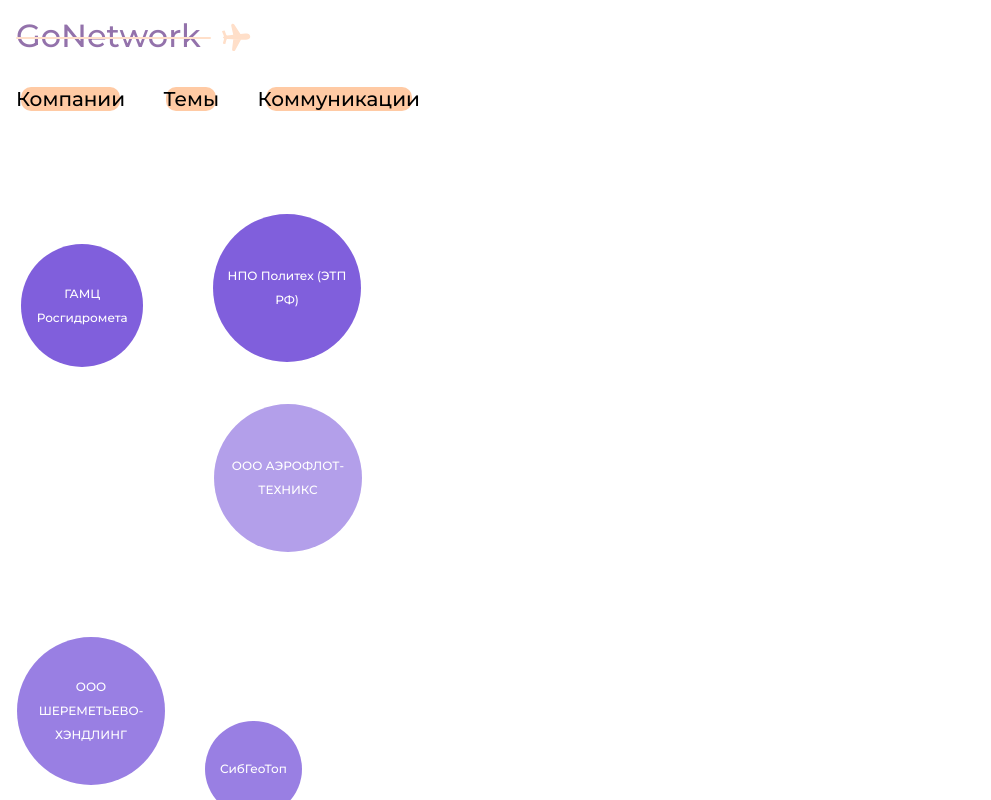
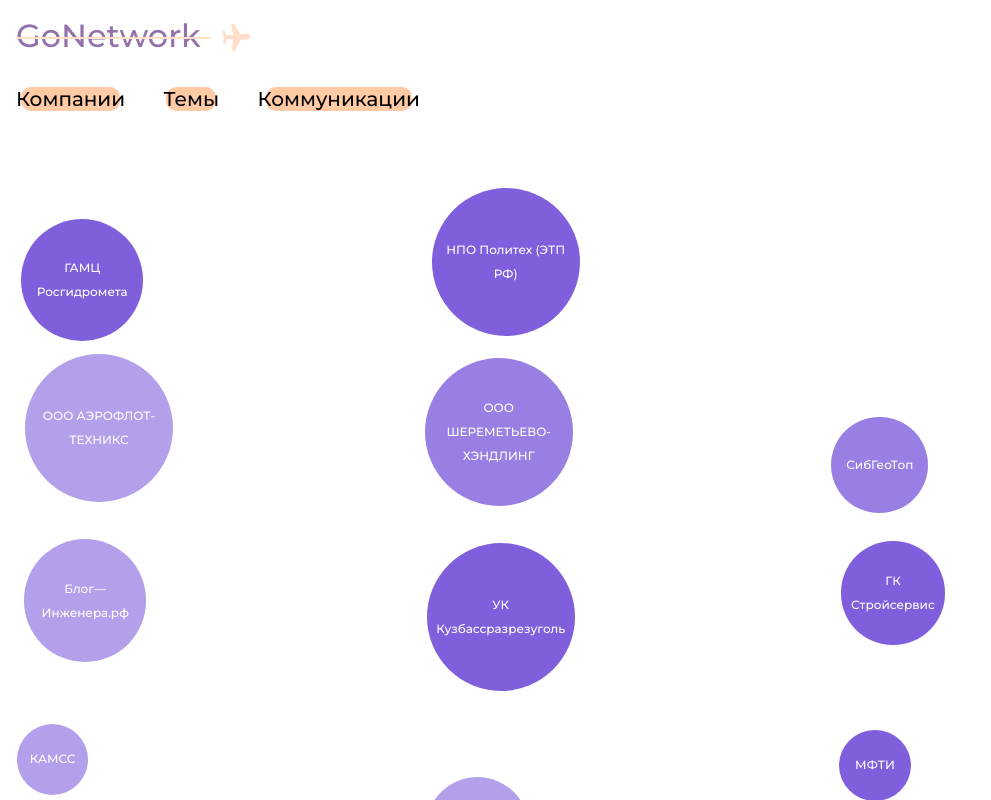
Before and after one commit to HannaTsilikina/GoNetwork-Community, a React (Vite) app: page /companies in a window 1280 px wide. Shown: the top 800 px of the page, without its empty margins (0-991 px from the left). Built offline with nearby package versions, Linux system fonts and the light colour scheme.

Commit message:
Anna's commit

```diff
--- /dev/null
+++ b/src/Components/Departments/Departments.jsx
@@ -0,0 +1,70 @@
+import { Link } from "react-router-dom";
+// import "./../MainScreen.scss";
+import "./Departments.scss";
+import randomProperties from "../../helpers/RandomPosition";
+import { randomIntFromInterval } from "../../helpers/commonFunctions";
+
+const arrayOfPosition = [
+  "position-left-start",
+  "position-left-end",
+  "position-center",
+  "position-right-end",
+  "position-right-start",
+];
+const arrayOfColors = ["violet300", "violet400", "violet500"];
+
+const Departments = ({ arrayOfCompanies }) => {
+  return (
+    <div className="departments__items">
+      {arrayOfCompanies.map((item, index) => {
+        let position = randomProperties(arrayOfPosition);
+        let color = randomProperties(arrayOfColors);
+        let display = "";
+        let size;
+        let marginTop = `${randomIntFromInterval(0, 20)}px`;
+        let marginBottom = `${randomIntFromInterval(0, 20)}px`;
+        let marginLeft = `${randomIntFromInterval(0, 10)}px`;
+        let marginRight = `${randomIntFromInterval(0, 10)}px`;
+
+        if (item.length === 0) {
+          display = "display";
+          size = "sizeNone";
+        }
+        if (item.length > 2) {
+          size = "sizeXXS";
+        }
+        if (item.length > 5) {
+          size = "sizeXS";
+        }
+        if (item.length > 7) {
+          size = "sizeS";
+        }
+        if (item.length > 10) {
+          size = "sizeM";
+        }
+        if (item.length > 14) {
+          size = "sizeL";
+        }
+        if (item.length > 18) {
+          size = "sizeXL";
+        }
+        return (
+          <Link className="mainscreen__company" key={index}>
+            <div
+              className={`mainscreen__department  ${position} ${color} ${size} ${display}`}
+              style={{
+                marginTop: `${marginTop}`,
+                marginBottom: `${marginBottom}`,
+                marginLeft: `${marginLeft}`,
+                marginRight: `${marginRight}`,
+              }}
+            >
+              {item}
+            </div>
+          </Link>
+        );
+      })}
+    </div>
+  );
+};
+export default Departments;
--- /dev/null
+++ b/src/Components/Departments/Departments.scss
@@ -0,0 +1,90 @@
+@import "../../style/vars.scss";
+@import "../../style/App.scss";
+
+.departments__items {
+  display: grid;
+  max-width: 100vw;
+  grid-template-columns: 1fr 1fr 1fr;
+  grid-auto-rows: 14vw;
+}
+
+.departments__items {
+  a {
+    text-decoration: none;
+  }
+  .mainscreen__company {
+    cursor: pointer;
+    display: flex;
+  }
+  .mainscreen__department {
+    border-radius: 50%;
+    display: flex;
+    justify-content: center;
+    align-items: center;
+    color: $whiteColor;
+    font-family: $fontFamily;
+    font-size: 0.75rem;
+    font-weight: 500;
+    line-height: 24px;
+    word-wrap: break-word;
+    padding: 10px;
+  }
+  .sizeNone {
+    height: 0px;
+    width: 0px;
+    display: none;
+  }
+}
+
+@media screen and (min-width: 1366px) and (max-width: 1920px) {
+  .mainscreen-main__items {
+    .mainscreen__department {
+      font-size: 1.1rem;
+    }
+    .sizeNone {
+      height: 0px;
+      width: 0px;
+      display: none;
+    }
+  }
+}
+@media screen and (min-width: 1366px) and (max-width: 1560px) {
+  .mainscreen-main__items {
+    .mainscreen__department {
+      font-size: 0.75rem;
+    }
+  }
+}
+@media screen and (min-width: 1024px) and (max-width: 1366px) {
+  .mainscreen-main__items {
+    .mainscreen__department {
+      font-size: 0.75rem;
+    }
+  }
+  .mainscreen-main__items {
+    display: grid;
+    gap: 3vh;
+    grid-template-columns: 1fr 1fr;
+    grid-auto-rows: 16vw;
+  }
+}
+@media screen and (min-width: 768px) and (max-width: 1023px) {
+  .mainscreen-main__items {
+    .mainscreen__department {
+      font-size: 0.55rem;
+      line-height: 14px;
+    }
+  }
+  .mainscreen-main__items {
+    display: grid;
+    gap: 3vh;
+    grid-template-columns: 1fr 1fr;
+    grid-auto-rows: 13vw;
+  }
+}
+.departments__items {
+  .mainscreen__company:hover {
+    text-decoration: underline;
+    text-decoration-color: $whiteColor;
+  }
+}
--- a/src/Pages/CompanyPage/CompanyPage.jsx
+++ b/src/Pages/CompanyPage/CompanyPage.jsx
@@ -1,6 +1,6 @@
 import "./CompanyPage.scss";
 import data from "../../../data.json";
-import MainDepartments from "../../Components/Main/MainScreen/MainDepartments/MainDepartments";
+import Departments from "../../Components/Departments/Departments";
 import { randomIntFromInterval } from "../../helpers/commonFunctions";
 
 const CompanyPage = () => {
@@ -50,11 +50,9 @@
     ];
   }
 
-
-
   return (
     <main className="mainscreen__main">
-      <MainDepartments arrayOfCompanies={uniqueCompaniesPositions} />
+      <Departments arrayOfCompanies={uniqueCompaniesPositions} />
     </main>
   );
 };
--- a/src/Pages/CompanyPage/CompanyPage.scss
+++ b/src/Pages/CompanyPage/CompanyPage.scss
@@ -4,13 +4,19 @@
 .mainscreen__main {
   height: auto;
   padding: 8vh 0;
-  display: flex;
+  display: block;
   justify-content: space-between;
   align-items: flex-start;
   gap: 0vh;
   max-width: 98%;
   box-sizing: border-box;
 }
+// .mainscreen-main__items {
+//   display: grid;
+//   max-width: 100vw;
+//   grid-template-columns: 1fr 1fr 1fr;
+//   grid-auto-rows: 14vw;
+// }
 .display {
   display: none;
   height: 0;
```
